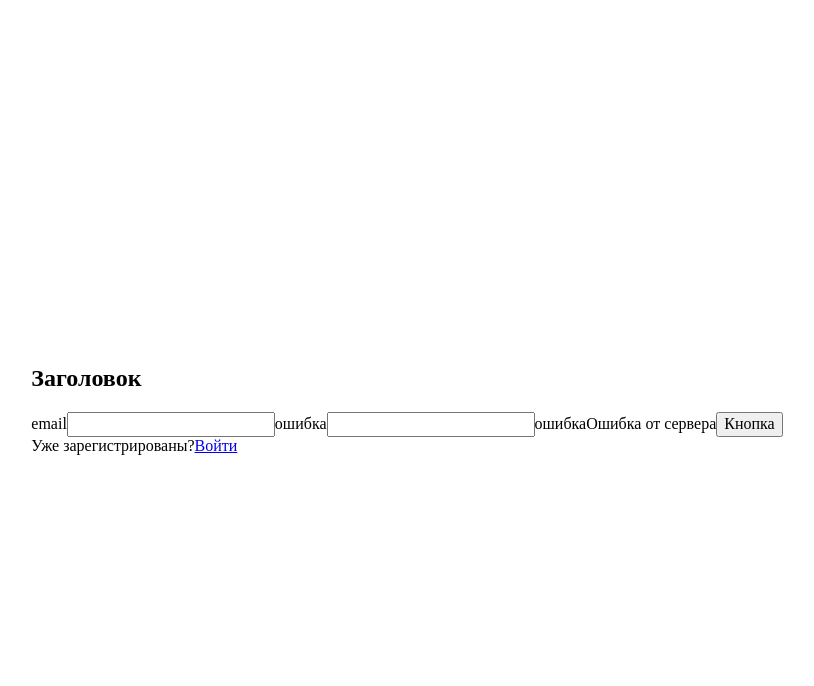
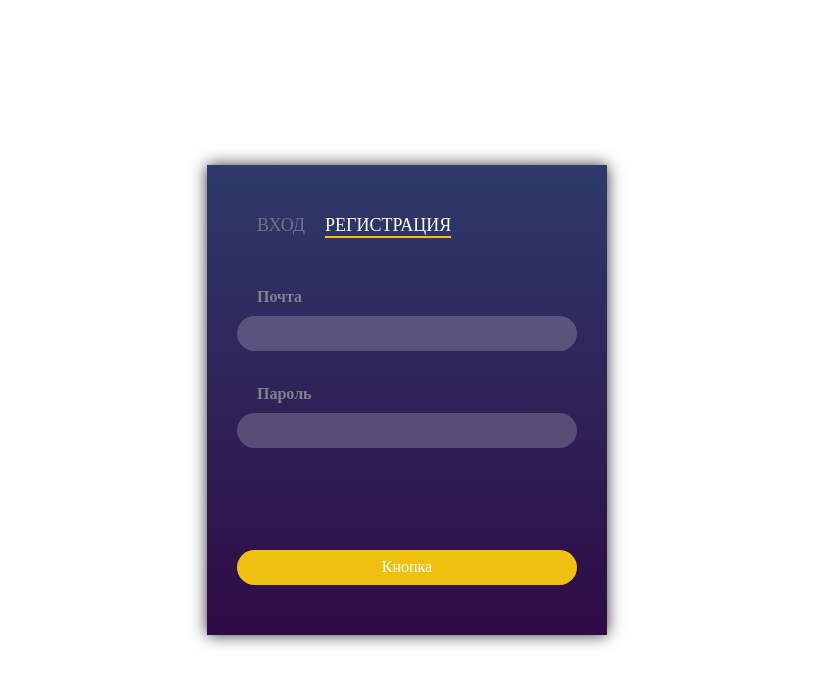
Before and after one commit to MaximArzhanov/weather-slider, a React (Create React App) app: page /signup in a window 1280 px wide. Shown: the top 686 px of the page, without its empty margins (233-1047 px from the left). Built offline with nearby package versions, Linux system fonts and the light colour scheme.

Commit message:
feat: Создана вёрстка компонентов Login, Register, Form

```diff
--- a/src/components/App/App.css
+++ b/src/components/App/App.css
@@ -6,4 +6,6 @@
     display: flex;
     justify-content: center;
     align-items: center;
+
+    background-color: #fff;
 }
--- a/src/components/AuthPage/AuthPage.css
+++ b/src/components/AuthPage/AuthPage.css
@@ -0,0 +1,33 @@
+.auth-page {
+    margin: 0;
+    padding: 0;
+    display: flex;
+    flex-direction: column;
+    flex-wrap: nowrap;
+
+}
+
+.auth-page__links {
+    margin: 0;
+    margin-left: 20px;
+    padding: 0;
+    display: flex;
+    flex-direction: row;
+    flex-wrap: nowrap;
+    justify-content: flex-start;
+    gap: 20px;
+}
+
+.auth-page__link {
+    margin: 0;
+    padding: 0;
+    font-size: 18px;
+    text-decoration: none;
+    text-transform: uppercase;
+    color: rgba(127, 130, 145, 0.8);
+}
+
+.auth-page__link_active {
+    color: rgba(255, 255, 255, 1);
+    border-bottom: 2px solid #eec111;
+}
--- a/src/components/AuthPage/AuthPage.jsx
+++ b/src/components/AuthPage/AuthPage.jsx
@@ -1,20 +1,22 @@
 import React from 'react';
 import './AuthPage.css';
 import Form from '../Form/Form';
-import { Link } from 'react-router-dom';
+import { NavLink } from 'react-router-dom';
+
+
 
 function AuthPage() {
   return (
     <div className="auth-page">
-
-      <h2 className="auth-page__title">Заголовок</h2>
+      <nav className="auth-page__links">
+        <NavLink to="/signin" className={(navData) => navData.isActive ? "auth-page__link auth-page__link_active" : "auth-page__link" }>
+          Вход
+        </NavLink>
+        <NavLink to="/signup"className={(navData) => navData.isActive ? "auth-page__link auth-page__link_active" : "auth-page__link" }>
+          Регистрация
+        </NavLink>
+      </nav>
       <Form />
-      <div className="auth-page__container">
-        <span className="auth-page__question">Уже зарегистрированы?</span>
-        <Link to="/signin">
-          Войти
-        </Link>
-      </div>
 
     </div>
   );
--- a/src/components/Form/Form.css
+++ b/src/components/Form/Form.css
@@ -0,0 +1,67 @@
+.form {
+    margin: 0;
+    margin-top: 50px;
+    padding: 0;
+    display: flex;
+    flex-direction: column;
+    flex-wrap: nowrap;
+}
+
+.form__title {
+    margin: 10px 0 0 20px;
+    padding: 0;
+    display: flex;
+    flex-direction: column;
+    flex-wrap: nowrap;
+    color: #7f8291;
+    font-weight: bold;
+}
+
+.form__title:first-of-type {
+    margin-top: 0;
+}
+
+.form__input {
+    margin: 10px 0 5px 0;
+    padding: 0;
+    padding-left: 20px;
+    background: rgba(255,255,255,0.2);
+    border: none;
+    border-radius: 20px;
+    box-shadow: none;
+    font-size: 16px;
+    font-weight: bold;
+    color: #fff;
+    height: 35px;
+}
+
+.form__input:focus {
+    box-shadow: none;
+    outline: 0 none;
+}
+
+.form__error-input {
+    margin: 0;
+    margin-left: 20px;
+    padding: 0;
+    color: #dc2a65;
+    visibility: hidden;
+}
+
+.form__error-api {
+    margin: 50px 0 0 20px;
+    padding: 0;
+    color: #dc2a65;
+    visibility: hidden;
+}
+
+.form__button {
+    margin: 0;
+    margin-top: 10px;
+    border-radius: 20px;
+    border: none;
+    box-shadow: none;
+    background-color: #eec111;
+    color: #fff;
+    height: 35px;
+}
--- a/src/components/Form/Form.jsx
+++ b/src/components/Form/Form.jsx
@@ -5,24 +5,24 @@ function Form() {
   return (
     <form className="form">
 
-      <label className="form__title">email
-        <input
+      <label className="form__title" htmlFor="email-input">Почта</label>
+      <input
           id="email-input"
           className="form__input"
           type="email"
           name="email"
+          autoComplete="off"
         />
-      </label>
       <span className="form__error-input">ошибка</span>
 
-      <label className="form__title">
-        <input
+      <label className="form__title" htmlFor="password-input">Пароль</label>
+      <input
           id="password-input"
           className="form__input"
           type="password"
           name="password"
+          autoComplete="off"
         />
-      </label>
       <span className="form__error-input">ошибка</span>
 
       <span className="form__error-api">Ошибка от сервера</span>
--- a/src/components/Login/Login.css
+++ b/src/components/Login/Login.css
@@ -0,0 +1,21 @@
+.login {
+  margin: 0;
+  padding: 50px 30px;
+  width: 400px;
+  box-sizing: border-box;
+  box-shadow: 0 0 15px rgba(0, 0, 0, .8);
+  background: linear-gradient(#2e3a6a, #2f0b45);
+  animation: smooth-appearance 0.5s linear 1;
+}
+
+@keyframes smooth-appearance {
+  0% {
+    opacity: 0;
+  }
+  50% {
+    opacity: 0.5;
+  }
+  100% {
+    opacity: 1;
+   }
+}
--- a/src/components/Login/Login.jsx
+++ b/src/components/Login/Login.jsx
@@ -2,9 +2,12 @@ import React from 'react';
 import './Login.css';
 import AuthPage from '../AuthPage/AuthPage';
 
-function Login() {
+function Login(props) {
+
   return (
-    <AuthPage />
+    <div className="login">
+      <AuthPage />
+    </div>
   );
 }
 
--- a/src/components/Register/Register.css
+++ b/src/components/Register/Register.css
@@ -0,0 +1,23 @@
+.register {
+    margin: 0;
+    padding: 50px 30px;
+    width: 400px;
+    box-sizing: border-box;
+    box-shadow: 0 0 15px rgba(0, 0, 0, .8);
+    background: linear-gradient(#2e3a6a, #2f0b45);
+    animation: smooth-appearance 0.5s linear 1;
+}
+
+@keyframes smooth-appearance {
+    0% {
+        opacity: 0;
+    }
+
+    50% {
+        opacity: 0.5;
+    }
+
+    100% {
+        opacity: 1;
+    }
+}
--- a/src/components/Register/Register.jsx
+++ b/src/components/Register/Register.jsx
@@ -4,7 +4,9 @@ import AuthPage from '../AuthPage/AuthPage';
 
 function Register() {
   return (
-    <AuthPage />
+    <div className="register">
+      <AuthPage />
+    </div>
   );
 }
 
```
